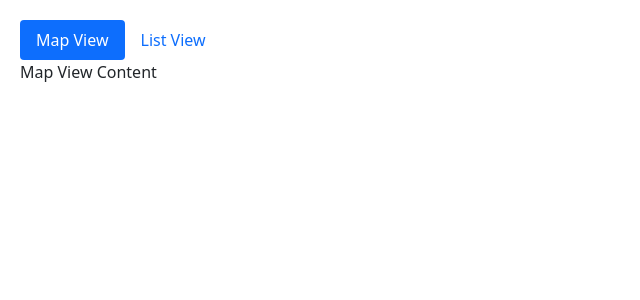
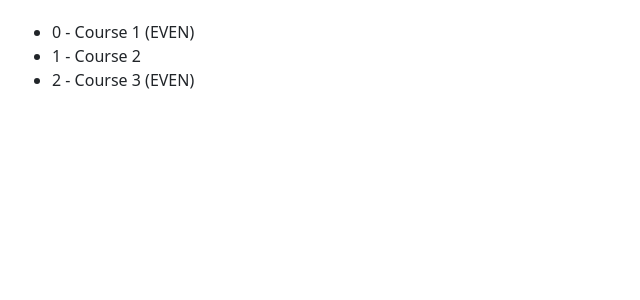
Before and after one commit to marville001/learn-angular, an Angular app: page / in a window 1280 px wide. Shown: the top 300 px of the page, without its empty margins (0-640 px from the left). Built offline with nearby package versions, Linux system fonts and the light colour scheme.

Commit message:
ngForOf and exported variables

```diff
--- a/src/app/app.component.html
+++ b/src/app/app.component.html
@@ -12,8 +12,7 @@
 <div [hidden]="courses.length > 0">No courses yet</div> -->
 
 <!-- ng Switch case -->
-
-<ul class="nav nav-pills">
+<!-- <ul class="nav nav-pills">
   <li class="nav-item">
     <a
       class="nav-link"
@@ -35,4 +34,11 @@
   <div *ngSwitchCase="'map'">Map View Content</div>
   <div *ngSwitchCase="'list'">List View Content</div>
   <div *ngSwitchDefault>Otherwise</div>
-</div>
+</div> -->
+
+<!-- ng for -->
+<ul>
+    <li *ngFor="let course of courses; index as i; even as isEven">
+        {{i}} - {{course.name}} <span *ngIf="isEven">(EVEN)</span>
+    </li>
+</ul>
--- a/src/app/app.component.ts
+++ b/src/app/app.component.ts
@@ -7,6 +7,10 @@ import { Component } from '@angular/core';
 })
 
 export class AppComponent {
-  // courses = [1,2,3,4]
-  viewMode = 'map'
+  // viewMode = 'map'
+  courses = [
+    {id:1, name:"Course 1"},
+    {id:2, name:"Course 2"},
+    {id:3, name:"Course 3"}
+  ]
 }
```
